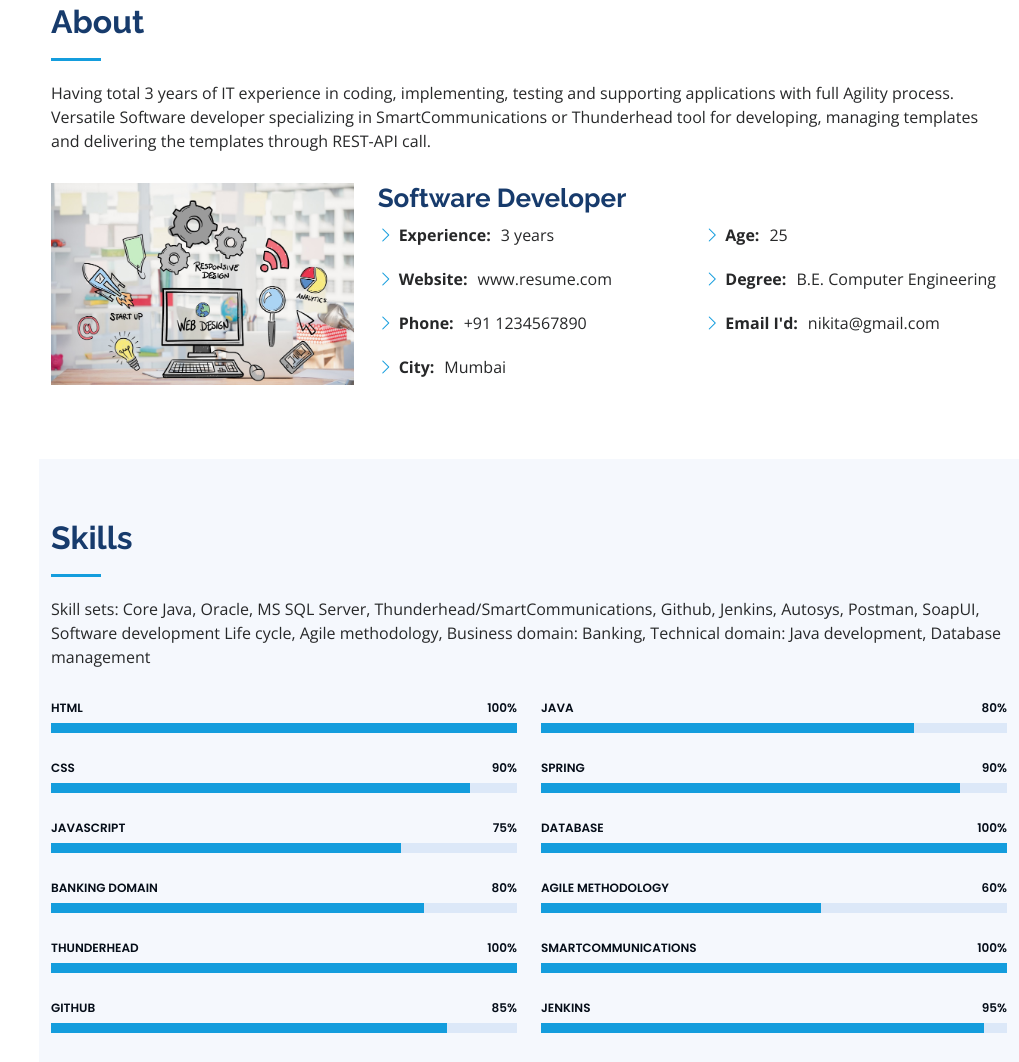
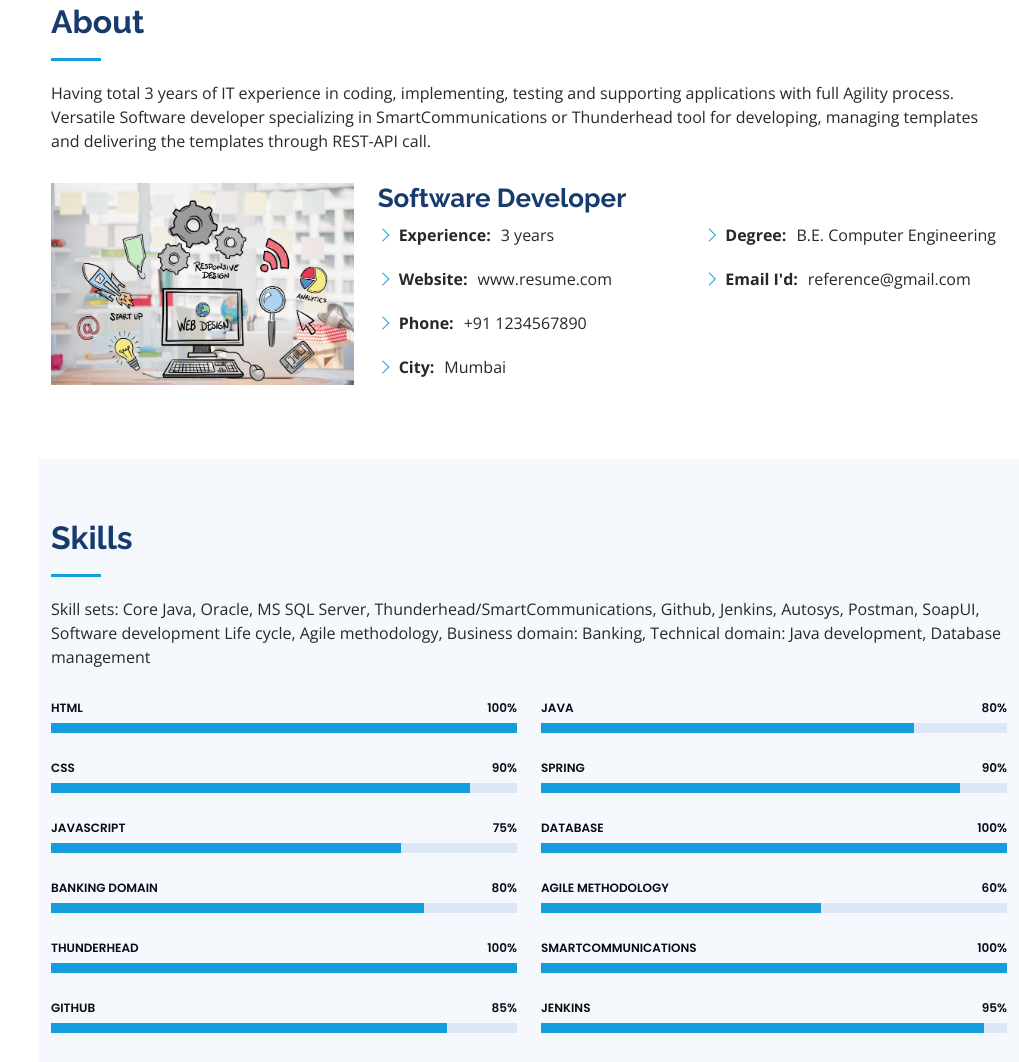
Before and after one commit to nikitawaykole/finalproject, a plain HTML site: page index.html in a window 1280 px wide. Shown: the part 857-1919 px from the top of the page, without its empty margins (261-1280 px from the left). Drawn offline with nearby package versions, Linux system fonts and the light colour scheme.

Commit message:
Update index.html

```diff
--- a/index.html
+++ b/index.html
@@ -106,9 +106,9 @@
               </div>
               <div class="col-lg-6">
                 <ul>
-                  <li><i class="bi bi-chevron-right"></i> <strong>Age:</strong> <span>25</span></li>
+
                   <li><i class="bi bi-chevron-right"></i> <strong>Degree:</strong> <span>B.E. Computer Engineering</span></li>
-                  <li><i class="bi bi-chevron-right"></i> <strong>Email I'd:</strong> <span>nikita@gmail.com</span></li>
+                  <li><i class="bi bi-chevron-right"></i> <strong>Email I'd:</strong> <span>reference@gmail.com</span></li>
                   <!-- <li><i class="bi bi-chevron-right"></i> <strong>Freelance:</strong> <span>Available</span></li> -->
                 </ul>
               </div>
@@ -247,7 +247,7 @@
               <ul>
                 <li>GreenLand park, Mumbai</li>
                 <li>+91 1234567890</li>
-                <li>nikita@gmail.com</li>
+                <li>reference@gmail.com</li>
               </ul>
             </div>
 
```
